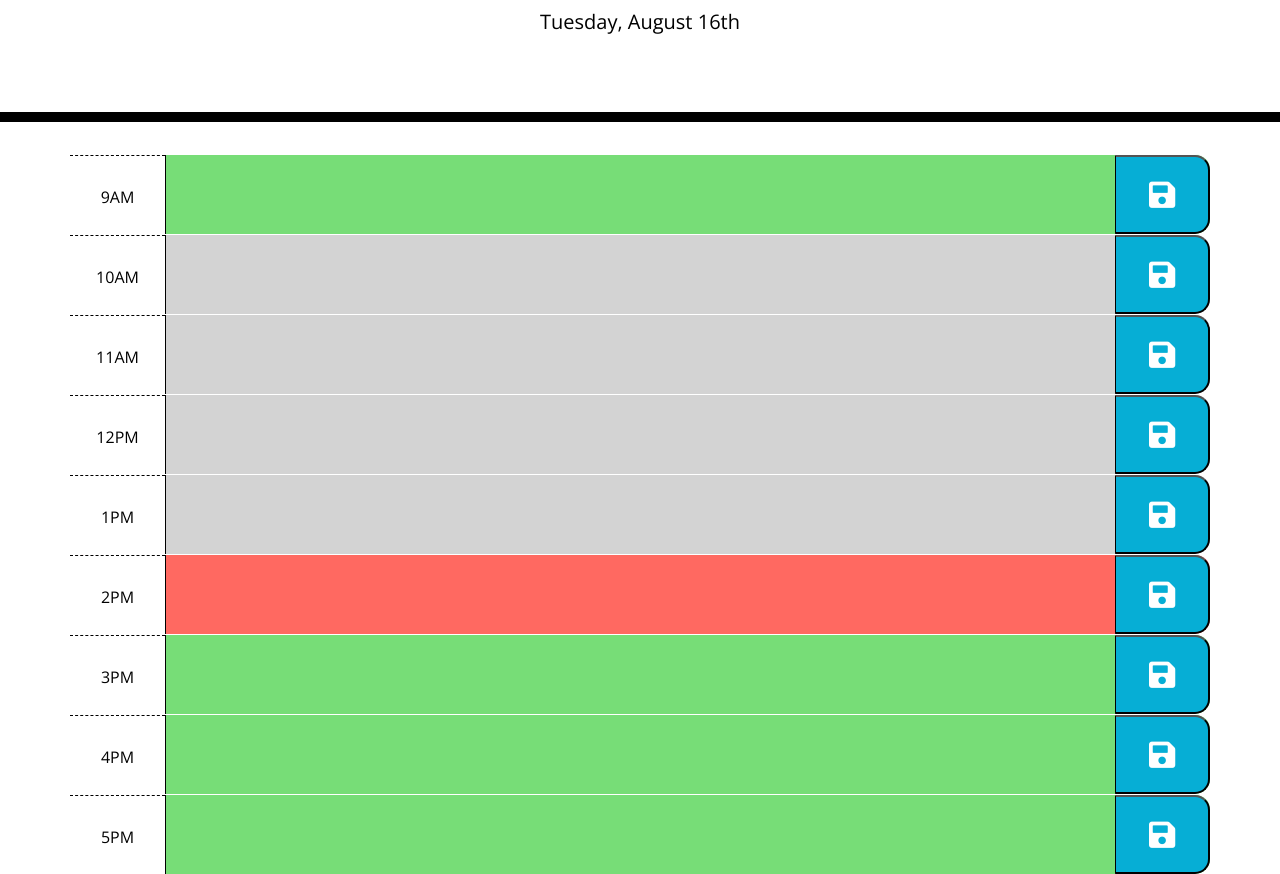
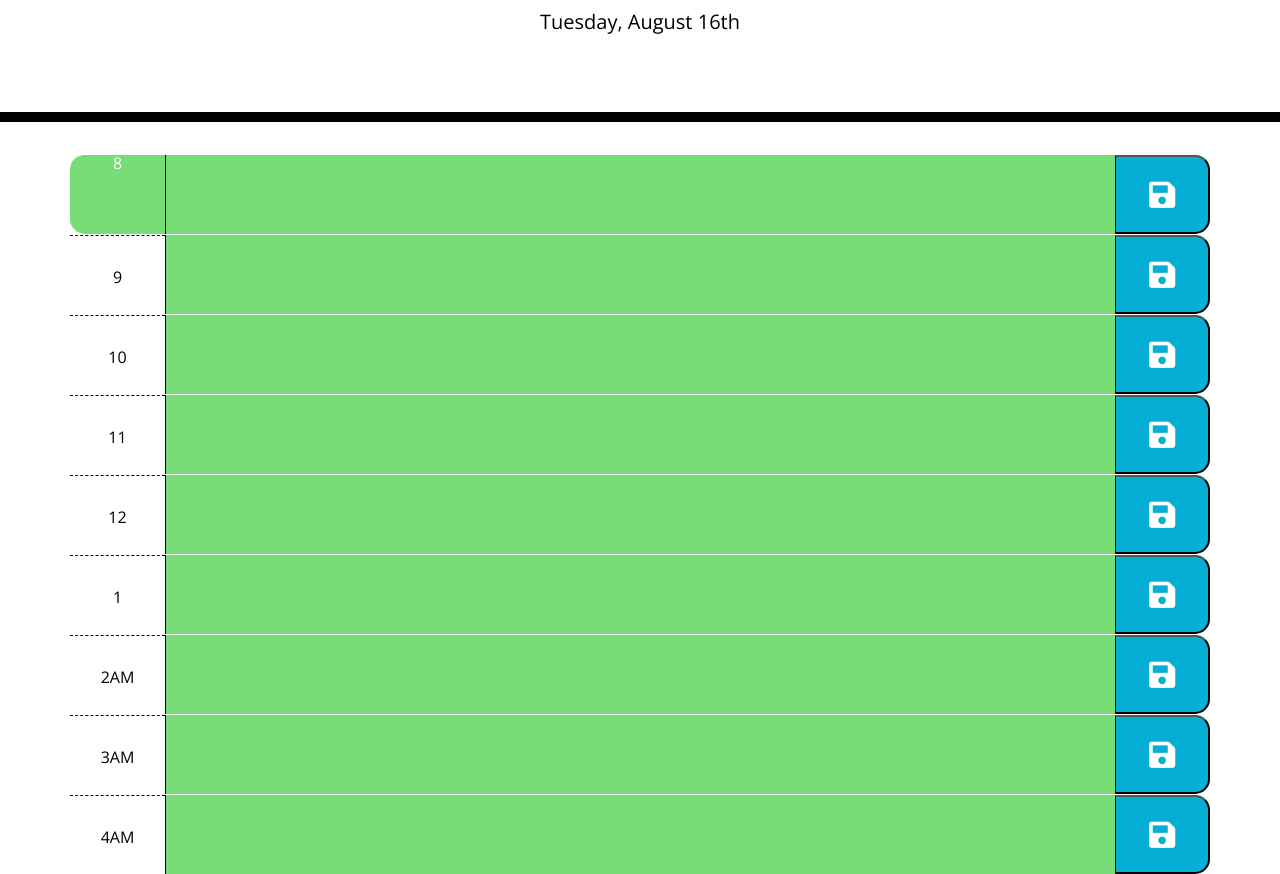
Before and after one commit to ella9894/Work-Day-Scheduler, a plain HTML site: page index.html in a window 1280 px wide. Shown: the part 182-1056 px from the top of the page. Drawn offline with nearby package versions, Linux system fonts and the light colour scheme.

Commit message:
finalizing localStorage code

```diff
--- a/assets/js/Scheduler.js
+++ b/assets/js/Scheduler.js
@@ -1,32 +1,36 @@
 var date = moment().format('dddd, MMMM Do');
-var currentDay = document.querySelector('#currentDay');
-var time = moment().format('hA');
-console.log(time);
+var time = moment().hour();
+console.log(typeof time, time);
 var taskArray = JSON.parse(localStorage.getItem(('tasks'))) || [];
-console.log(taskArray);
+
+
 
 $("#currentDay").html(date);
 
 $(".time-block").each(function () {
-    var blockHour = $(this).children(".hour").text().trim();
-    console.log(blockHour);
-    if (blockHour < time) {
-        $(this).removeClass("present future")
+    // var blockHour = parseInt($(this).children(".hour").text().trim());
+    var block = parseInt($(this).children("id").text().trim());
+    console.log(block);
+    // console.log(typeof blockHour, blockHour);
+
+    if (block < time) {
+        // $(this).removeClass("present")
+        // $(this).removeClass("future")
         $(this).addClass("past");
-    } else if (blockHour === time) {
-        $(this).removeClass("past future");
+    } else if (block === time) {
+        // $(this).removeClass("past future");
         $(this).addClass("present");
     } else {
-        $(this).removeClass("past present");
+        // $(this).removeClass("past present");
         $(this).addClass("future");
     }
 
-    taskArray.forEach(element => {
-        if (element.savedTime === blockHour) {
-            $(this).children(".description").val(element.text);
-        }
+    // taskArray.forEach(element => {
+    //     if (element.savedTime === blockHour) {
+    //         $(this).children(".description").val(element.text);
+    //     }
 
-    });
+    // });
 });
 
 $(".saveBtn").click(function () {
--- a/index.html
+++ b/index.html
@@ -31,47 +31,47 @@
     <div class="container">
       <!-- Timeblocks go here -->
       <div class="time-block row">
-        <div class="hour col-lg-1">9AM</div>
+        <div id="hour" class="col-lg-1" id="20">8</div>
         <textarea class="description col-lg-10"></textarea>
         <button class="saveBtn col-lg-1"><i class="fas fa-save"></i></button>
       </div>
       <div class="time-block row">
-        <div class="hour col-lg-1">10AM</div>
+        <div class="hour col-lg-1" id="21">9</div>
         <textarea class="description col-lg-10"></textarea>
         <button class="saveBtn col-lg-1"><i class="fas fa-save"></i></button>
       </div>
       <div class="time-block row">
-        <div class="hour col-lg-1">11AM</div>
+        <div class="hour col-lg-1" id="22">10</div>
         <textarea class="description col-lg-10"></textarea>
         <button class="saveBtn col-lg-1"><i class="fas fa-save"></i></button>
       </div>
       <div class="time-block row">
-        <div class="hour col-lg-1">12PM</div>
+        <div class="hour col-lg-1" id="23">11</div>
         <textarea class="description col-lg-10"></textarea>
         <button class="saveBtn col-lg-1"><i class="fas fa-save"></i></button>
       </div>
       <div class="time-block row">
-        <div class="hour col-lg-1">1PM</div>
+        <div class="hour col-lg-1" id="24">12</div>
         <textarea class="description col-lg-10"></textarea>
         <button class="saveBtn col-lg-1"><i class="fas fa-save"></i></button>
       </div>
       <div class="time-block row">
-        <div class="hour col-lg-1">2PM</div>
+        <div class="hour col-lg-1" id="1">1</div>
         <textarea class="description col-lg-10"></textarea>
         <button class="saveBtn col-lg-1"><i class="fas fa-save"></i></button></button>
       </div>
       <div class="time-block row">
-        <div class="hour col-lg-1">3PM</div>
+        <div class="hour col-lg-1">2AM</div>
         <textarea class="description col-lg-10"></textarea>
         <button class="saveBtn col-lg-1"><i class="fas fa-save"></i></button></button>
       </div>
       <div class="time-block row">
-        <div class="hour col-lg-1">4PM</div>
+        <div class="hour col-lg-1">3AM</div>
         <textarea class="description col-lg-10"></textarea>
         <button class="saveBtn col-lg-1"><i class="fas fa-save"></i></button></button>
       </div>
       <div class="time-block row">
-        <div class="hour col-lg-1">5PM</div>
+        <div class="hour col-lg-1">4AM</div>
         <textarea class="description col-lg-10"></textarea>
         <button class="saveBtn col-lg-1"><i class="fas fa-save"></i></button></button>
       </div>
```
